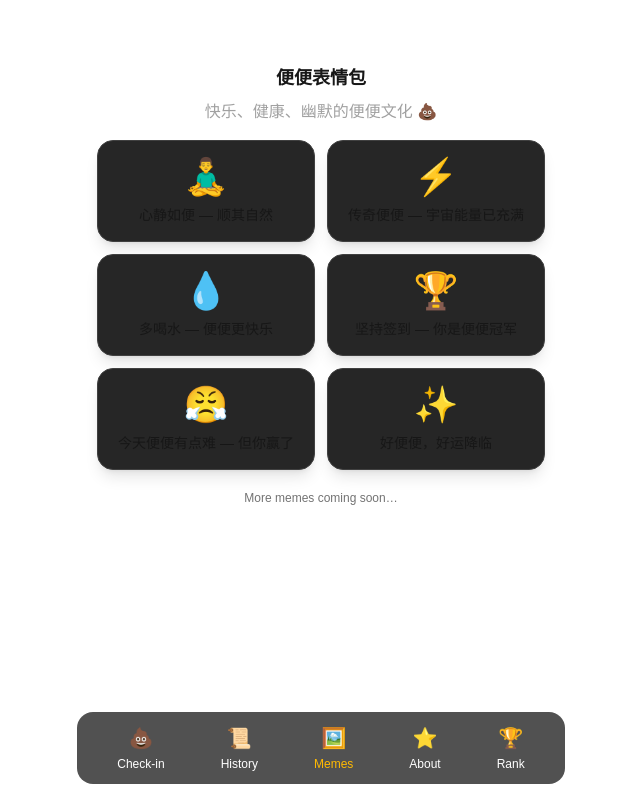
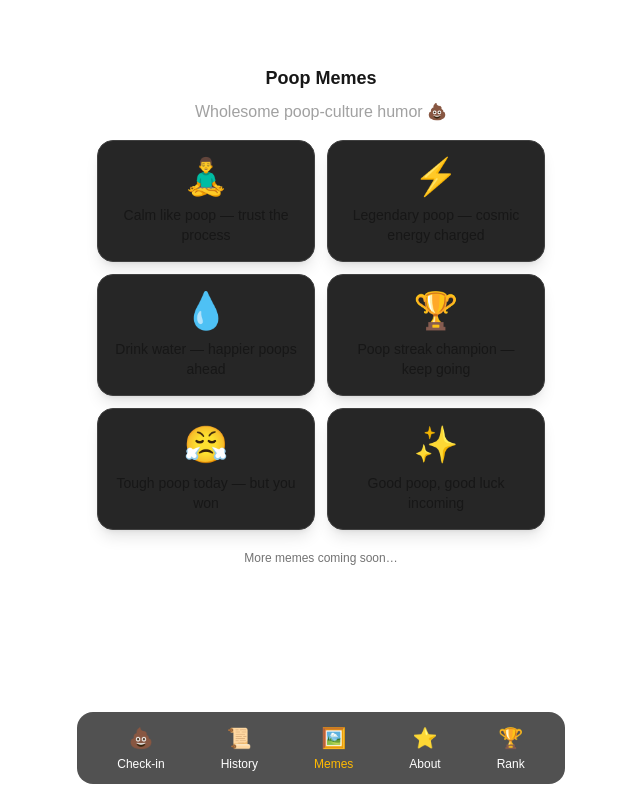
Before and after one commit to alihamza3389/poop-universe, a Next.js app: page /memes in a window 1280 px wide. Shown: the whole page, without its empty margins (319-959 px from the left). Built offline with nearby package versions, Linux system fonts and the light colour scheme.

Commit message:
restore language provider

```diff
--- a/app/lang-provider.tsx
+++ b/app/lang-provider.tsx
@@ -1,45 +1,37 @@
 "use client";
 
-import { createContext, useContext, useEffect, useState } from "react";
+import { createContext, useContext, useState, ReactNode } from "react";
 
-type Lang = "cn" | "en";
+type Lang = "en" | "zh";
 
-type LangContextType = {
+const LangContext = createContext<{
   lang: Lang;
   setLang: (v: Lang) => void;
-  toggleLang: () => void;
-};
+}>({
+  lang: "en",
+  setLang: () => {},
+});
 
-const LangContext = createContext<LangContextType | null>(null);
+export function LangProvider({ children }: { children: ReactNode }) {
+  const [lang, setLang] = useState<Lang>(
+    (typeof window !== "undefined" &&
+      (localStorage.getItem("poop_lang") as Lang)) || "en"
+  );
 
-export function LangProvider({ children }: { children: React.ReactNode }) {
-  const [lang, setLangState] = useState<Lang>("cn");
-
-  // Load stored language
-  useEffect(() => {
-    const saved = localStorage.getItem("poop_lang");
-    if (saved === "en" || saved === "cn") setLangState(saved);
-  }, []);
-
-  function setLang(v: Lang) {
-    setLangState(v);
-    localStorage.setItem("poop_lang", v);
-    window.dispatchEvent(new Event("poop_lang_changed"));
-  }
-
-  function toggleLang() {
-    setLang(lang === "cn" ? "en" : "cn");
+  function update(v: Lang) {
+    setLang(v);
+    if (typeof window !== "undefined") {
+      localStorage.setItem("poop_lang", v);
+    }
   }
 
   return (
-    <LangContext.Provider value={{ lang, setLang, toggleLang }}>
+    <LangContext.Provider value={{ lang, setLang: update }}>
       {children}
     </LangContext.Provider>
   );
 }
 
 export function useLang() {
-  const ctx = useContext(LangContext);
-  if (!ctx) throw new Error("useLang must be used inside LangProvider");
-  return ctx;
+  return useContext(LangContext);
 }
```
